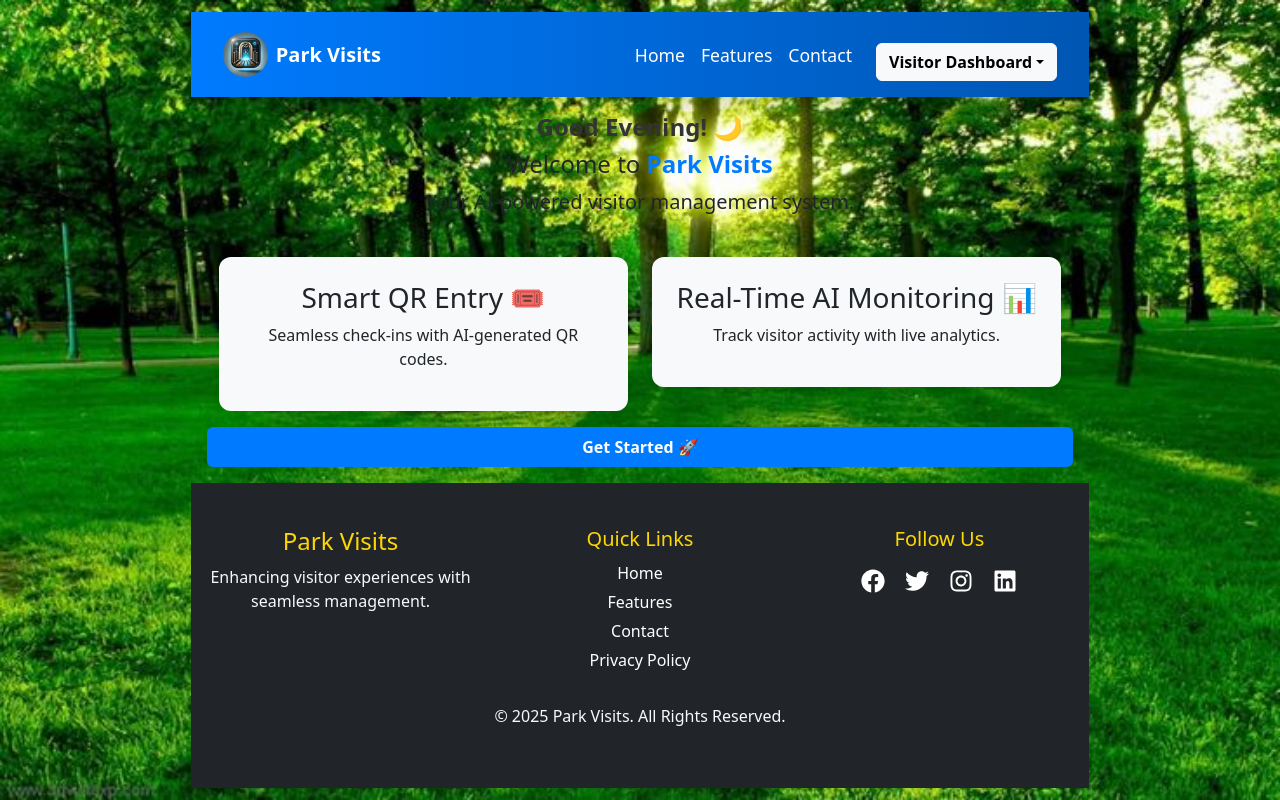
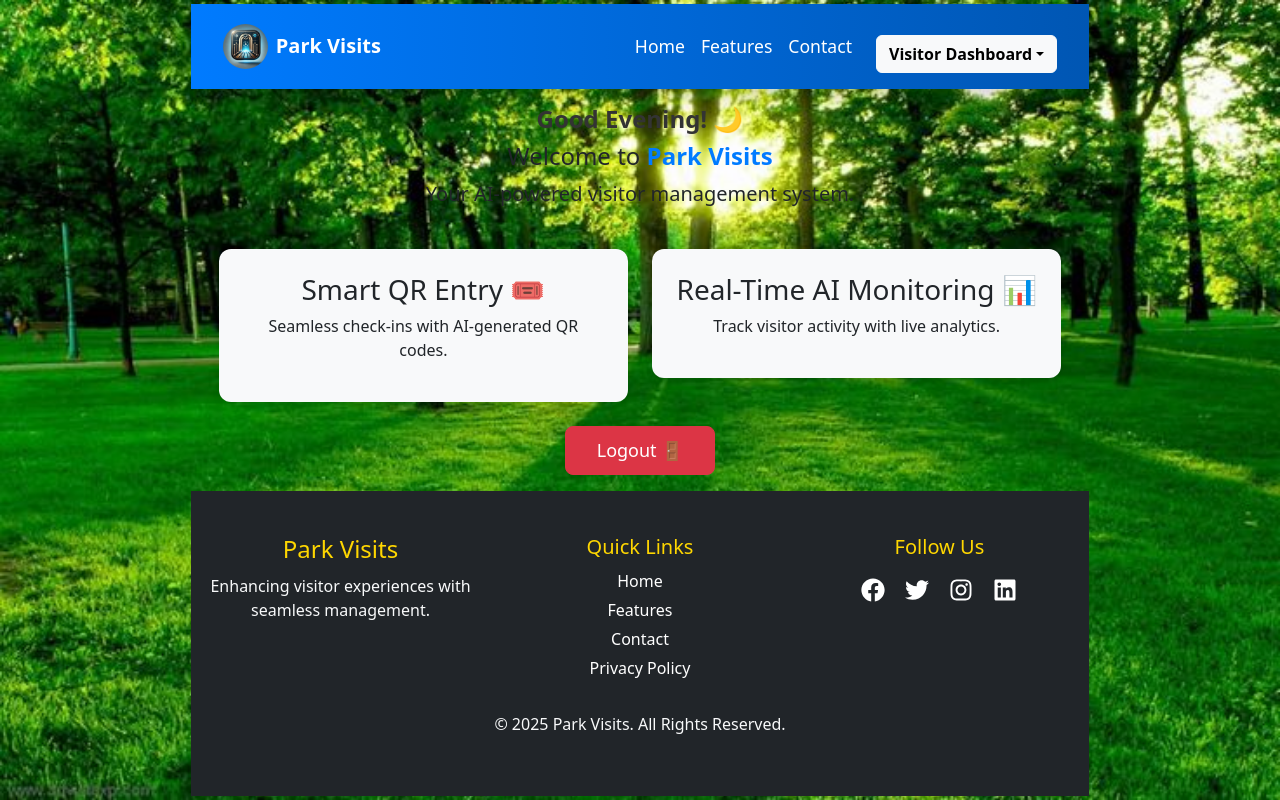
Before and after one commit to pranav1495/frontend, a React (Vite) app: page /home in a window 1280 px wide. Built offline with nearby package versions, Linux system fonts and the light colour scheme; sample sign-in values are in the browser's storage; a small style sheet from the web is missing.

Commit message:
Updated login.jsx

```diff
--- a/src/Components/Home/Home.css
+++ b/src/Components/Home/Home.css
@@ -53,3 +53,15 @@
     width: 100%;
   }
 }
+
+.logout-button {
+  width: 150px;
+  font-size: 18px;
+  padding: 10px;
+  border-radius: 8px;
+  transition: background 0.3s ease-in-out;
+}
+
+.logout-button:hover {
+  background: #c82333;
+}
--- a/src/Components/Home/Home.jsx
+++ b/src/Components/Home/Home.jsx
@@ -17,6 +17,13 @@ function Home() {
       setGreeting("Good Evening! 🌙");
     }
   }, []);
+
+  // Logout function
+  const handleLogout = () => {
+    // Clear session storage or authentication token if used
+    localStorage.removeItem("authToken"); // If using JWT
+    navigate("/login"); // Redirect to Login page
+  };
 
   return (
     <>
@@ -45,13 +52,11 @@ function Home() {
           </div>
         </div>
 
-        {/* CTA Button */}
-        <button
-          className="btn btn-primary mt-3 px-4 py-2 fw-bold fade-in"
-          onClick={() => navigate("/register")}
-        >
-          Get Started 🚀
+        {/* Logout Button */}
+        <button className="btn btn-danger mt-4 logout-button" onClick={handleLogout}>
+          Logout 🚪
         </button>
+
       </div>
     </>
   );
```
